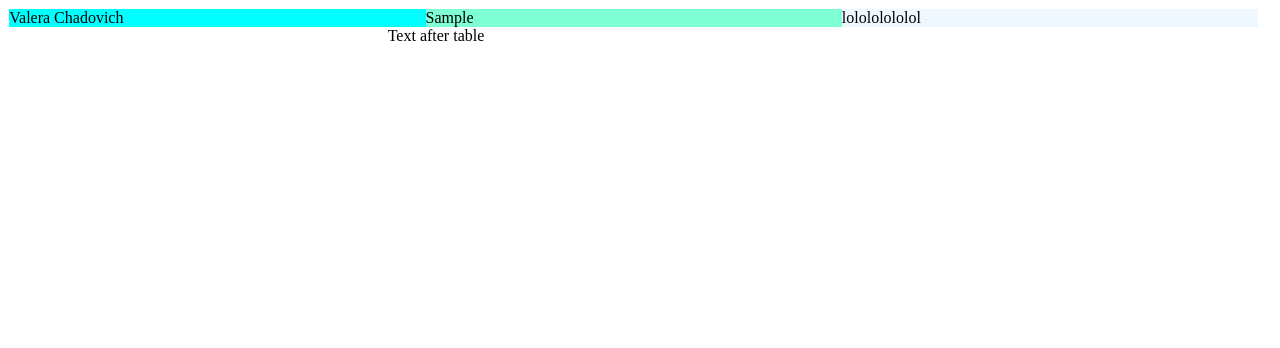
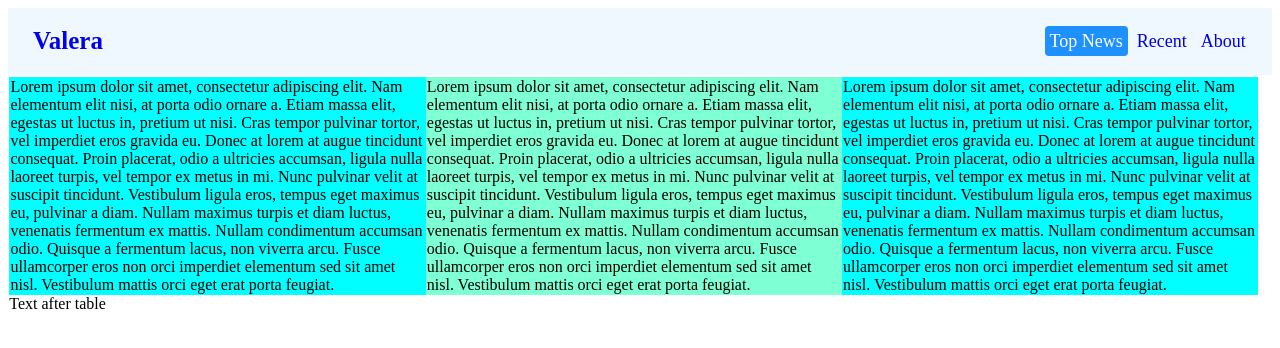
Before and after one commit to valerycadovic/NET.S.2018.Chadovich.12, a plain HTML site: page EduProject/index.html in a window 1280 px wide. Drawn offline with Linux system fonts and the light colour scheme.

Commit message:
modile design added

```diff
--- a/EduProject/hattrick.css
+++ b/EduProject/hattrick.css
@@ -1,5 +1,42 @@
-.body {
-    background-color: teal
+*{
+    box-sizing: border-box;
+}
+
+div{
+    padding: 0.1%;
+}
+
+header{
+    overflow: hidden;
+    background-color: aliceblue;
+    padding: 20px;
+}
+
+header a{
+    text-decoration: none;
+    font-size: 18px;
+    line-height: 25px;
+    border-radius: 4px;
+    padding: 5px;
+}
+
+header a.logo{
+    font-size: 25px;
+    font-weight: bold;
+}
+
+header a:hover{
+    background-color: #ddd;
+    color: black;
+}
+
+header a.active{
+    background-color: dodgerblue;
+    color: white;
+}
+
+.header-right{
+    float: right;
 }
 
 .box {
@@ -19,13 +56,30 @@
 }
 
 .Column3 {
-    background-color: aliceblue;
+    background-color: aqua;
     width: 33%;
     float: left;
 }
 
-.box::after {
+.box::after{
     content: "Text after table";
-    margin: 30%;
     clear: both;
 }
+
+@media screen and (max-width: 700px){
+    header a{
+        float: none;
+        display: block;
+        text-align: left;
+    }
+
+    .header-right{
+        float: none;
+        width: 100%;
+    }
+
+    .Column1, .Column2, .Column3{
+        float: none;
+        width: 100%;
+    }
+}
--- a/EduProject/index.html
+++ b/EduProject/index.html
@@ -1,15 +1,50 @@
 <!DOCTYPE html>
 <html>
+
 <head>
     <meta charset="utf-8" />
     <title>ASP.NET Development</title>
-    <link rel="stylesheet" href="hattrick.css"/>
+    <link rel="stylesheet" href="hattrick.css" />
 </head>
+
 <body>
+    <header>
+        <a href="#default" class="logo">Valera</a>
+        <div class="header-right">
+            <a href="#home" class="active">Top News</a>
+            <a href="#">Recent</a>
+            <a href="#">About</a>
+        </div>
+    </header>
     <div class="box">
-        <div class="Column1">Valera Chadovich</div>
-        <div class="Column2">Sample</div>
-        <div class="Column3">lolololololol</div>
+        <div class="Column1">
+            Lorem ipsum dolor sit amet, consectetur adipiscing elit. Nam elementum elit nisi, at porta odio ornare a. Etiam massa elit,
+            egestas ut luctus in, pretium ut nisi. Cras tempor pulvinar tortor, vel imperdiet eros gravida eu. Donec at lorem
+            at augue tincidunt consequat. Proin placerat, odio a ultricies accumsan, ligula nulla laoreet turpis, vel tempor
+            ex metus in mi. Nunc pulvinar velit at suscipit tincidunt. Vestibulum ligula eros, tempus eget maximus eu, pulvinar
+            a diam. Nullam maximus turpis et diam luctus, venenatis fermentum ex mattis. Nullam condimentum accumsan odio.
+            Quisque a fermentum lacus, non viverra arcu. Fusce ullamcorper eros non orci imperdiet elementum sed sit amet
+            nisl. Vestibulum mattis orci eget erat porta feugiat.
+        </div>
+        <div class="Column2">
+            Lorem ipsum dolor sit amet, consectetur adipiscing elit. Nam elementum elit nisi, at porta odio ornare a. Etiam massa elit,
+            egestas ut luctus in, pretium ut nisi. Cras tempor pulvinar tortor, vel imperdiet eros gravida eu. Donec at lorem
+            at augue tincidunt consequat. Proin placerat, odio a ultricies accumsan, ligula nulla laoreet turpis, vel tempor
+            ex metus in mi. Nunc pulvinar velit at suscipit tincidunt. Vestibulum ligula eros, tempus eget maximus eu, pulvinar
+            a diam. Nullam maximus turpis et diam luctus, venenatis fermentum ex mattis. Nullam condimentum accumsan odio.
+            Quisque a fermentum lacus, non viverra arcu. Fusce ullamcorper eros non orci imperdiet elementum sed sit amet
+            nisl. Vestibulum mattis orci eget erat porta feugiat.
+        </div>
+        <div class="Column3">
+            Lorem ipsum dolor sit amet, consectetur adipiscing elit. Nam elementum elit nisi, at porta odio ornare a. Etiam massa elit,
+            egestas ut luctus in, pretium ut nisi. Cras tempor pulvinar tortor, vel imperdiet eros gravida eu. Donec at lorem
+            at augue tincidunt consequat. Proin placerat, odio a ultricies accumsan, ligula nulla laoreet turpis, vel tempor
+            ex metus in mi. Nunc pulvinar velit at suscipit tincidunt. Vestibulum ligula eros, tempus eget maximus eu, pulvinar
+            a diam. Nullam maximus turpis et diam luctus, venenatis fermentum ex mattis. Nullam condimentum accumsan odio.
+            Quisque a fermentum lacus, non viverra arcu. Fusce ullamcorper eros non orci imperdiet elementum sed sit amet
+            nisl. Vestibulum mattis orci eget erat porta feugiat.
+        </div>
     </div>
 </body>
+
 </html>
```
Also changed, not shown: 4 other files.
